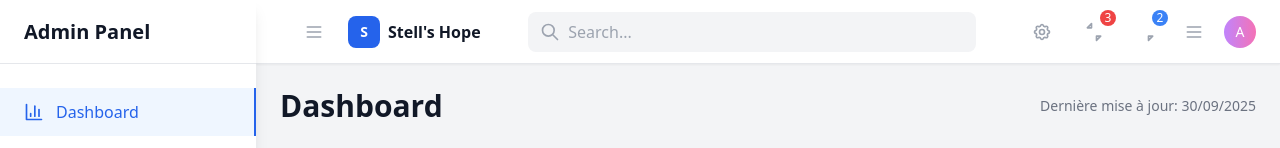
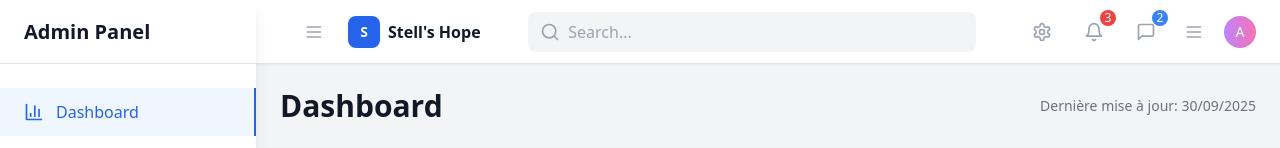
Before and after one commit to Frejo004/Stell-s-Hope, a React (Vite) app in the folder Frontend/: page /admin in a window 1280 px wide. Shown: the top 148 px of the page. Built offline with nearby package versions, Linux system fonts and the light colour scheme.

Commit message:
fix: replace SVG icons with Lucide React icons in admin header

```diff
--- a/Frontend/src/components/admin/AdminLayout.tsx
+++ b/Frontend/src/components/admin/AdminLayout.tsx
@@ -1,5 +1,5 @@
 import React, { useState } from 'react';
-import { BarChart3, Package, ShoppingCart, Users, Settings, LogOut, Menu, X } from 'lucide-react';
+import { BarChart3, Package, ShoppingCart, Users, Settings, LogOut, Menu, X, Search, Bell, MessageSquare } from 'lucide-react';
 import AdminDashboard from './AdminDashboard';
 import AdminProducts from './AdminProducts';
 import AdminOrders from './AdminOrders';
@@ -116,40 +116,29 @@ export default function AdminLayout() {
                 className="w-full pl-10 pr-4 py-2 bg-gray-100 border-0 rounded-lg focus:ring-2 focus:ring-blue-500 focus:bg-white"
               />
               <div className="absolute left-3 top-2.5">
-                <svg className="w-5 h-5 text-gray-400" fill="none" stroke="currentColor" viewBox="0 0 24 24">
-                  <path strokeLinecap="round" strokeLinejoin="round" strokeWidth={2} d="M21 21l-6-6m2-5a7 7 0 11-14 0 7 7 0 0114 0z" />
-                </svg>
+                <Search className="w-5 h-5 text-gray-400" />
               </div>
             </div>
           </div>
 
           <div className="flex items-center space-x-4">
             <button className="p-2 text-gray-400 hover:text-gray-600">
-              <svg className="w-5 h-5" fill="none" stroke="currentColor" viewBox="0 0 24 24">
-                <path strokeLinecap="round" strokeLinejoin="round" strokeWidth={2} d="M10.325 4.317c.426-1.756 2.924-1.756 3.35 0a1.724 1.724 0 002.573 1.066c1.543-.94 3.31.826 2.37 2.37a1.724 1.724 0 001.065 2.572c1.756.426 1.756 2.924 0 3.35a1.724 1.724 0 00-1.066 2.573c.94 1.543-.826 3.31-2.37 2.37a1.724 1.724 0 00-2.572 1.065c-.426 1.756-2.924 1.756-3.35 0a1.724 1.724 0 00-2.573-1.066c-1.543.94-3.31-.826-2.37-2.37a1.724 1.724 0 00-1.065-2.572c-1.756-.426-1.756-2.924 0-3.35a1.724 1.724 0 001.066-2.573c-.94-1.543.826-3.31 2.37-2.37.996.608 2.296.07 2.572-1.065z" />
-                <path strokeLinecap="round" strokeLinejoin="round" strokeWidth={2} d="M15 12a3 3 0 11-6 0 3 3 0 016 0z" />
-              </svg>
+              <Settings className="w-5 h-5" />
             </button>
             <div className="relative">
               <button className="p-2 text-gray-400 hover:text-gray-600">
-                <svg className="w-5 h-5" fill="none" stroke="currentColor" viewBox="0 0 24 24">
-                  <path strokeLinecap="round" strokeLinejoin="round" strokeWidth={2} d="M15 17h5l-5 5v-5zM9 7H4l5-5v5z" />
-                </svg>
+                <Bell className="w-5 h-5" />
                 <span className="absolute -top-1 -right-1 w-4 h-4 bg-red-500 text-white text-xs rounded-full flex items-center justify-center">3</span>
               </button>
             </div>
             <div className="relative">
               <button className="p-2 text-gray-400 hover:text-gray-600">
-                <svg className="w-5 h-5" fill="none" stroke="currentColor" viewBox="0 0 24 24">
-                  <path strokeLinecap="round" strokeLinejoin="round" strokeWidth={2} d="M15 17h5l-5 5v-5z" />
-                </svg>
+                <MessageSquare className="w-5 h-5" />
                 <span className="absolute -top-1 -right-1 w-4 h-4 bg-blue-500 text-white text-xs rounded-full flex items-center justify-center">2</span>
               </button>
             </div>
             <button className="p-1 text-gray-400 hover:text-gray-600">
-              <svg className="w-5 h-5" fill="none" stroke="currentColor" viewBox="0 0 24 24">
-                <path strokeLinecap="round" strokeLinejoin="round" strokeWidth={2} d="M4 6h16M4 12h16M4 18h16" />
-              </svg>
+              <Menu className="w-5 h-5" />
             </button>
             <div className="w-8 h-8 bg-gradient-to-r from-purple-400 to-pink-400 rounded-full flex items-center justify-center">
               <span className="text-white font-medium text-sm">A</span>
```
